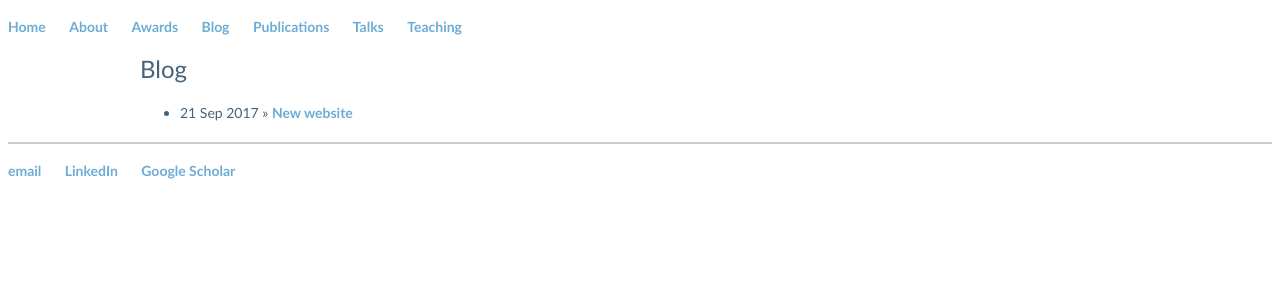
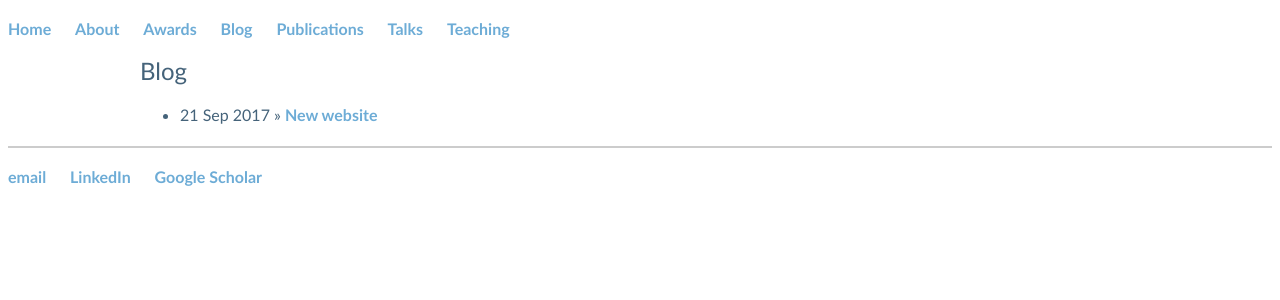
Before and after one commit to Hadrien-Montanelli/Hadrien-Montanelli.github.io, a Jekyll site: the page built from blog/index.html, in a window 1280 px wide. Shown: the top 300 px of the page. Built offline with Jekyll 4.4.1, drawn with Linux system fonts in a browser that asks for light colours.

Commit message:
Update main.css

```diff
--- a/css/main.css
+++ b/css/main.css
@@ -55,7 +55,7 @@ h3 {
 }
 p {
 	font-family: Futura, 'Trebuchet MS', Arial, sans-serif;
-	font-size: 14px;
+	font-size: 16px;
 	font-style: normal;
 	font-variant: normal;
 	font-weight: 400;
@@ -64,7 +64,7 @@ p {
 }
 ul {
 	font-family: Futura, 'Trebuchet MS', Arial, sans-serif;
-	font-size: 14px;
+	font-size: 16px;
 	font-style: normal;
 	font-variant: normal;
 	font-weight: 400;
@@ -73,7 +73,7 @@ ul {
 }
 ul.posts {
 	font-family: Futura, 'Trebuchet MS', Arial, sans-serif;
-	font-size: 14px;
+	font-size: 16px;
 	font-style: normal;
 	font-variant: normal;
 	font-weight: 400;
@@ -82,7 +82,7 @@ ul.posts {
 }
 ul.posts li {
 	font-family: Futura, 'Trebuchet MS', Arial, sans-serif;
-	font-size: 14px;
+	font-size: 16px;
 	font-style: normal;
 	font-variant: normal;
 	font-weight: 400;
@@ -95,7 +95,7 @@ hr {
 }
 footer {
 	font-family: Futura, 'Trebuchet MS', Arial, sans-serif;
-	font-size: 14px;
+	font-size: 16px;
 	font-style: normal;
 	font-variant: normal;
 	font-weight: 400;
```
